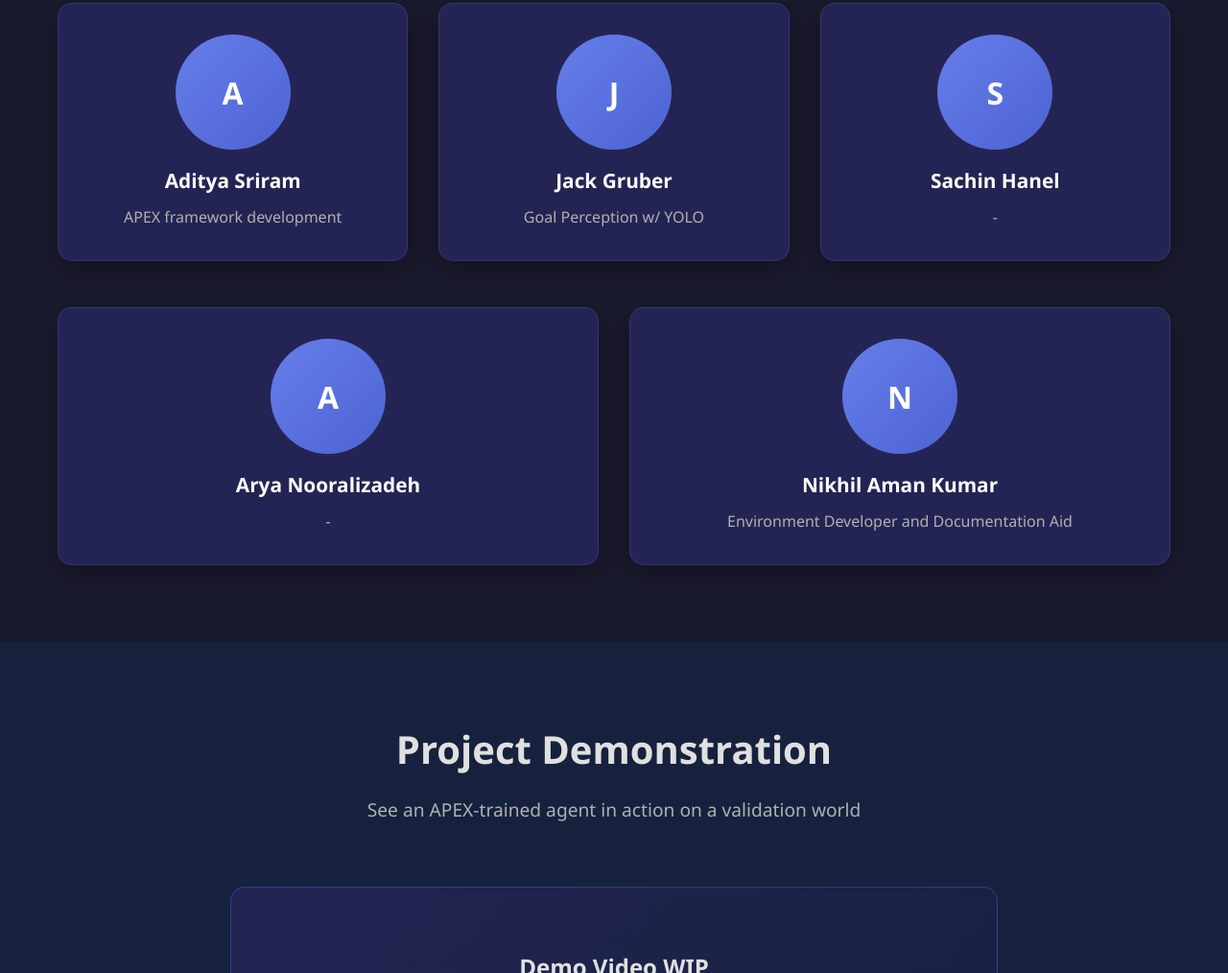
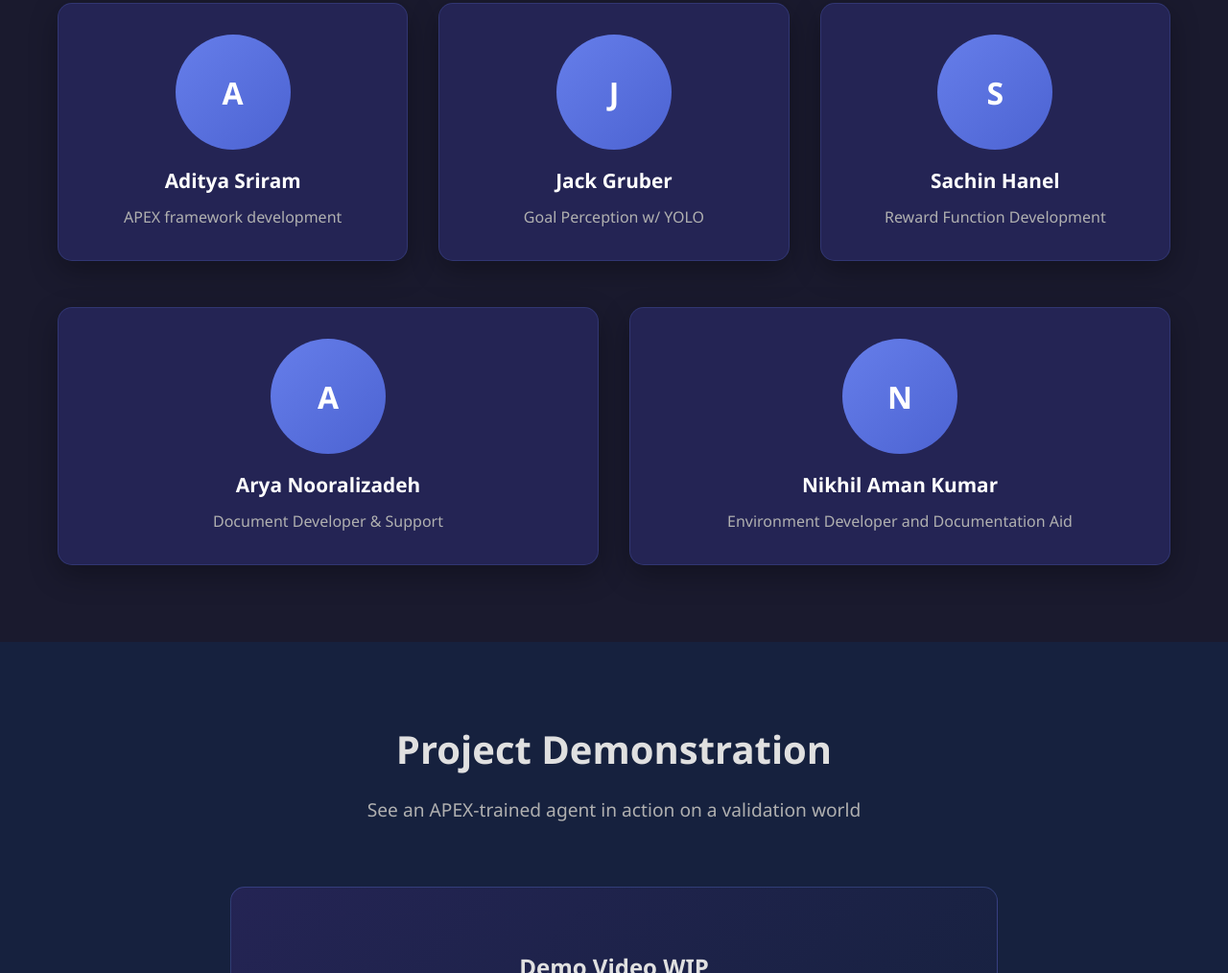
Before and after one commit to deltaqyto/CarParkingSim, a plain HTML site: page docs/index.html in a window 1280 px wide. Shown: the part 3267-4281 px from the top of the page at 96% size. Drawn offline with Linux system fonts and the light colour scheme.

Commit message:
"quick update"

```diff
--- a/docs/index.html
+++ b/docs/index.html
@@ -513,14 +513,14 @@
                         <div class="team-member">
                             <div class="member-avatar">S</div>
                             <div class="member-name">Sachin Hanel</div>
-                            <div class="member-role">-</div>
+                            <div class="member-role">Reward Function Development</div>
                         </div>
                     </div>
                     <div class="team-grid">
                         <div class="team-member">
                             <div class="member-avatar">A</div>
                             <div class="member-name">Arya Nooralizadeh</div>
-                            <div class="member-role">-</div>
+                            <div class="member-role">Document Developer & Support</div>
                         </div>
                         <div class="team-member">
                             <div class="member-avatar">N</div>
```
